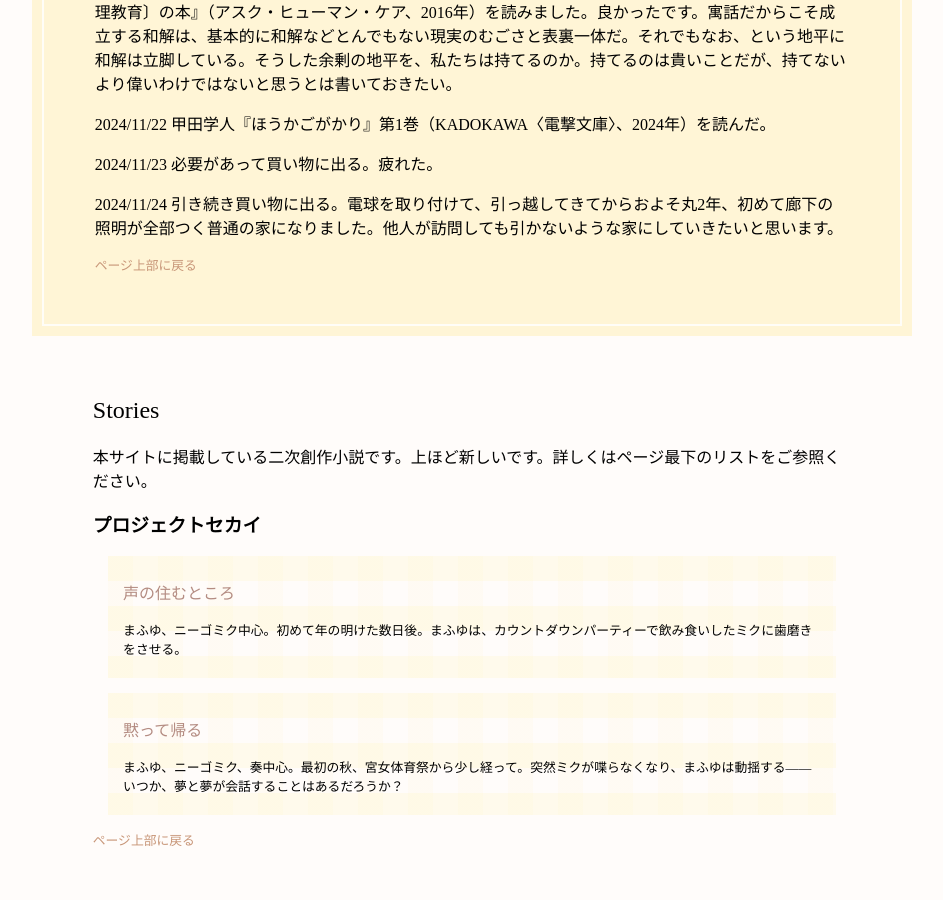
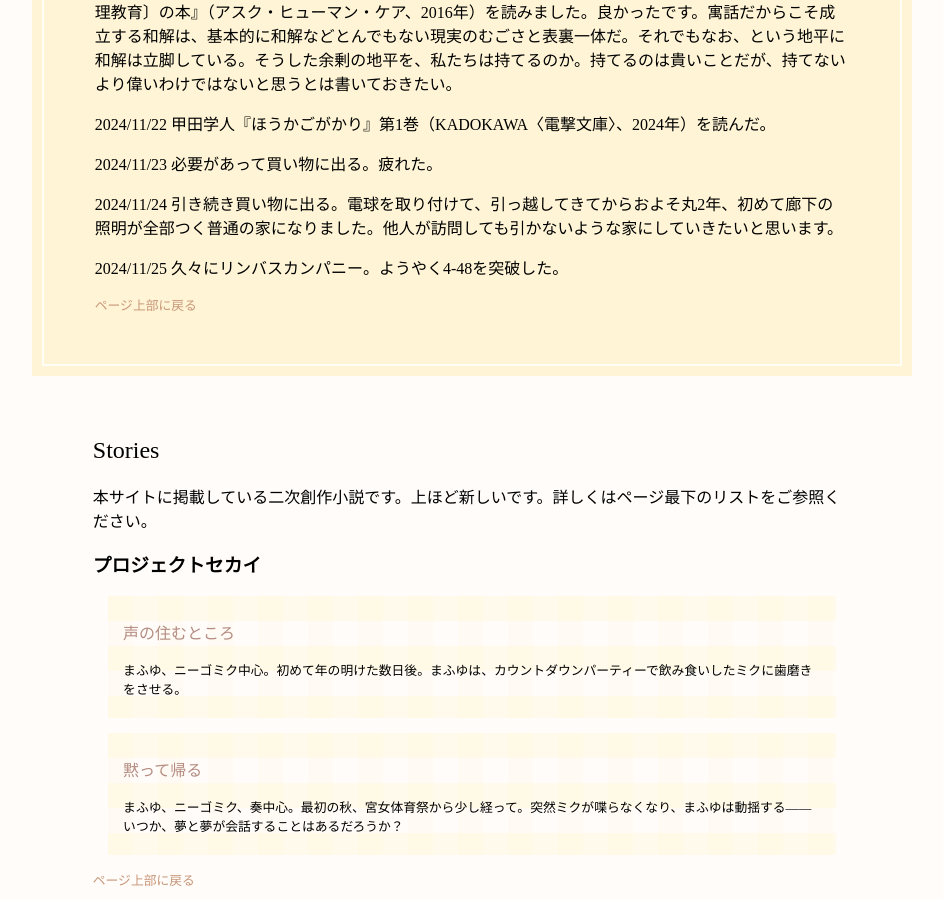
Before and after one commit to misora100/misora100.github.io, a Jekyll site: the page index.html, which Jekyll copies as it is, in a window 1280 px wide and 900 px high, scrolled down 1642 px. Shown: the whole window, without its empty margins (168-1111 px from the left). Built offline with Jekyll 4.4.1, drawn with Linux system fonts in a browser that asks for light colours; some web fonts are replaced.

Commit message:
Update index.html

```diff
--- a/index.html
+++ b/index.html
@@ -85,6 +85,7 @@
         <p>2024/11/22 甲田学人『ほうかごがかり』第1巻（KADOKAWA〈電撃文庫〉、2024年）を読んだ。</p>
         <p>2024/11/23 必要があって買い物に出る。疲れた。</p>
         <p>2024/11/24 引き続き買い物に出る。電球を取り付けて、引っ越してきてからおよそ丸2年、初めて廊下の照明が全部つく普通の家になりました。他人が訪問しても引かないような家にしていきたいと思います。</p>
+        <p>2024/11/25 久々にリンバスカンパニー。ようやく4-48を突破した。</p>
         <div class="back_to_menu"><p><a onclick="ScrollWindow('menu');">ページ上部に戻る</a></p></div>
     </div>
     <div class="main" id="stories">
```
